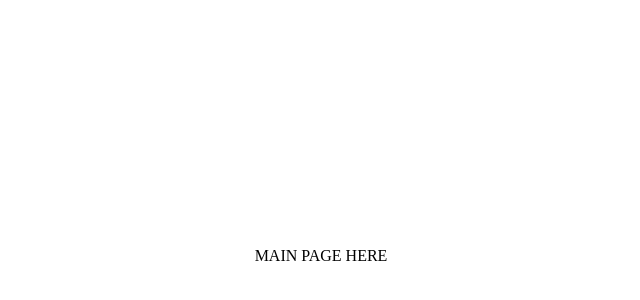
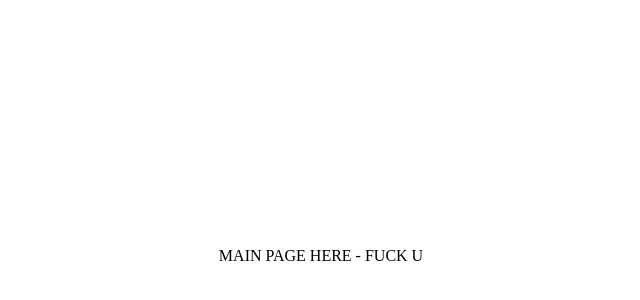
Before and after one commit to CarlosAGarcia/addrx-fe, a React (Create React App) app: page / in a window 1280 px wide. Shown: the part 152-452 px from the top of the page, without its empty margins (327-967 px from the left). Built offline with nearby package versions, Linux system fonts and the light colour scheme.

Commit message:
Added misc

```diff
--- a/src/Routes/pages/main.js
+++ b/src/Routes/pages/main.js
@@ -5,7 +5,7 @@ export default class Main extends Component {
   render() {
     return (
     <StyledMain>
-        <div>MAIN PAGE HERE</div>
+        <div>MAIN PAGE HERE - FUCK U</div>
     </StyledMain>
     )
   }
```
